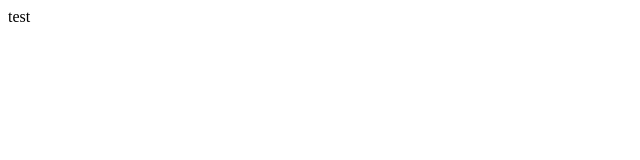
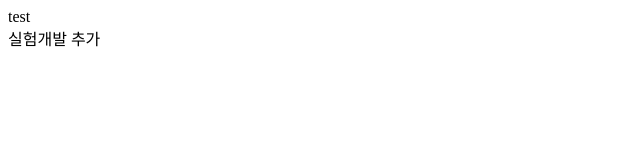
Before and after one commit to rainlove2506/test, a plain HTML site: page index.html in a window 1280 px wide. Shown: the whole page, without its empty margins (0-640 px from the left). Drawn offline with Linux system fonts and the light colour scheme.

Commit message:
실험추가 커밋

```diff
--- a/index.html
+++ b/index.html
@@ -4,5 +4,6 @@
 	</head>
 	<body>
 		test
+		<div> 실험개발 추가 </div>
 	</body>
 </html>
```
